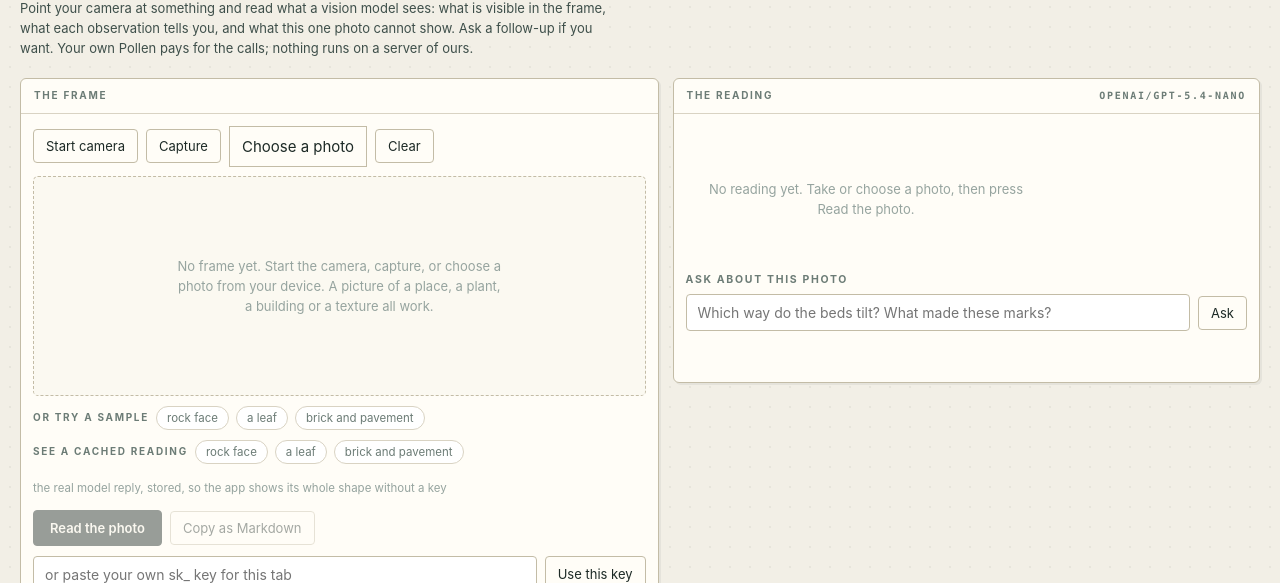
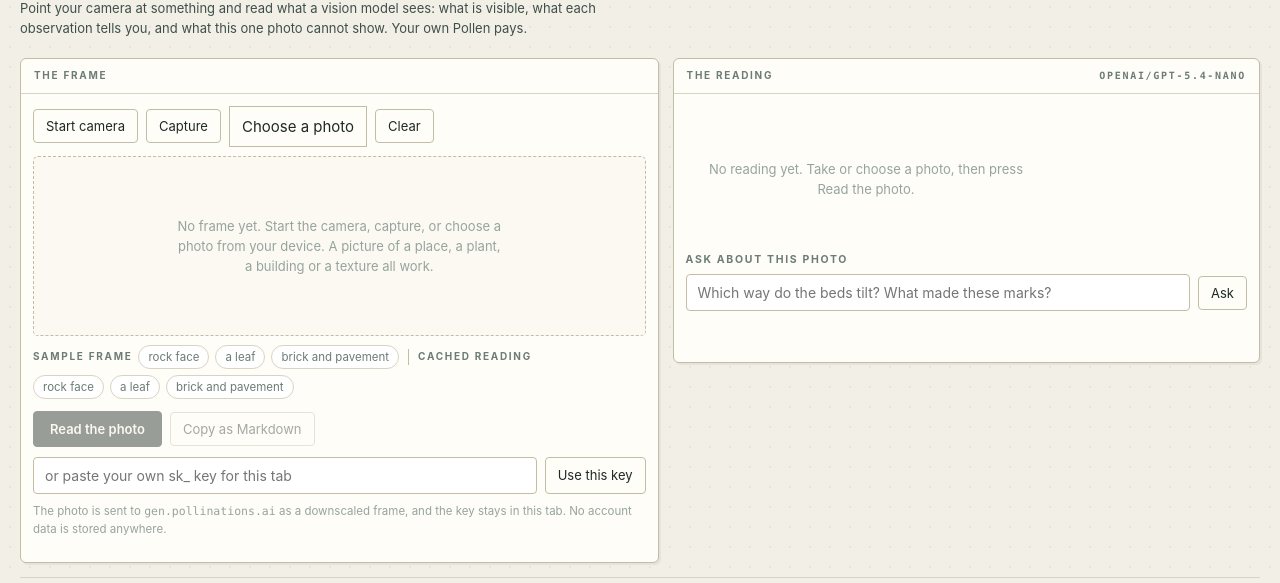
Before and after one commit to Sugamdeol/fieldglass, a plain HTML site: page index.html in a window 1280 px wide. Shown: the part 63-646 px from the top of the page. Drawn offline with Linux system fonts and the light colour scheme.

Commit message:
Compact the sample rows and the intro so the app fits one screen

```diff
--- a/index.html
+++ b/index.html
@@ -55,15 +55,17 @@
   .keyrow{display:flex;gap:8px;flex-wrap:wrap;margin-top:10px}
   .keyrow input{flex:1;min-width:200px}
   .stage{margin-top:9px;border:1px dashed var(--rule2);border-radius:5px;background:#fbf9f1;
-    min-height:220px;display:flex;align-items:center;justify-content:center;position:relative;overflow:hidden}
-  .stage video,.stage img{max-width:100%;max-height:56vh;display:block;border-radius:4px}
+    min-height:180px;display:flex;align-items:center;justify-content:center;position:relative;overflow:hidden}
+  .stage video,.stage img{max-width:100%;max-height:min(46vh,340px);display:block;border-radius:4px}
   #shotWrap{display:none}
-  #shotWrap.on{display:flex;flex-wrap:wrap;gap:8px;justify-content:center;padding:10px}
+  #shotWrap.on{display:flex;flex-wrap:wrap;gap:8px;justify-content:center;padding:8px}
   #camWrap{display:none;padding:10px;flex-direction:column;gap:9px;align-items:center}
   #camWrap.on{display:flex}
-  .ph{color:var(--faint);font-size:13px;padding:34px 18px;text-align:center;max-width:44ch}
-  .examples{margin-top:10px;display:flex;gap:7px;flex-wrap:wrap;align-items:center}
-  .examples button{background:#fff;border:1px solid var(--rule);color:var(--dim);padding:4px 10px;border-radius:999px;font-size:11.5px}
+  .ph{color:var(--faint);font-size:13px;padding:26px 18px;text-align:center;max-width:44ch}
+  .examples{margin-top:9px;display:flex;gap:6px;flex-wrap:wrap;align-items:center}
+  .examples span{display:inline-flex;gap:6px;align-items:center}
+  .examples .cached-label{border-left:1px solid var(--rule2);padding-left:9px;margin-left:3px}
+  .examples button{background:#fff;border:1px solid var(--rule);color:var(--dim);padding:4px 9px;border-radius:999px;font-size:11.5px}
   .examples button:hover{border-color:var(--green);color:var(--green)}
 
   .panel.empty .ph{padding:40px 18px}
@@ -97,9 +99,9 @@
   .status.err{color:var(--rust)}
   .status.ok{color:var(--green)}
   .fine{font-size:11.5px;color:var(--faint);margin-top:9px}
-  footer{border-top:1px solid var(--rule);margin-top:18px;padding:12px 0 22px;color:var(--dim);font-size:12px}
+  footer{border-top:1px solid var(--rule);margin-top:14px;padding:11px 0 16px;color:var(--dim);font-size:12px}
   footer img{height:19px;vertical-align:-4px}
-  @media (max-width:1000px){.stage video,.stage img{max-height:44vh}}
+  @media (max-width:1000px){.stage video,.stage img{max-height:40vh}}
 </style>
 </head>
 <body>
@@ -108,9 +110,8 @@
     <div class="top">
       <div>
         <h1>Fieldglass</h1>
-        <p class="tag">Point your camera at something and read what a vision model sees: what is
-          visible in the frame, what each observation tells you, and what this one photo cannot show.
-          Ask a follow-up if you want. Your own Pollen pays for the calls; nothing runs on a server of ours.</p>
+        <p class="tag">Point your camera at something and read what a vision model sees: what is visible,
+          what each observation tells you, and what this one photo cannot show. Your own Pollen pays.</p>
       </div>
       <div class="authbox">
         <span id="who" class="who"></span>
@@ -145,19 +146,19 @@
             <div id="shotWrap"><img id="shot" alt="The frame that will be read"></div>
           </div>
 
-          <div class="examples" id="examples">
-            <span class="micro">Or try a sample</span>
+          <div class="examples">
+            <span class="micro">Sample frame</span>
+            <span id="examples">
               <button data-src="docs/examples/cliff.jpg">rock face</button>
               <button data-src="docs/examples/plant.jpg">a leaf</button>
               <button data-src="docs/examples/street.jpg">brick and pavement</button>
-          </div>
-
-          <div class="examples" id="samples">
-            <span class="micro">See a cached reading</span>
+            </span>
+            <span class="micro cached-label">Cached reading</span>
+            <span id="samples" title="The real model reply for that frame, stored, so the app shows its whole shape without a key">
               <button data-sample="cliff">rock face</button>
               <button data-sample="plant">a leaf</button>
               <button data-sample="street">brick and pavement</button>
-            <span class="fine">the real model reply, stored, so the app shows its whole shape without a key</span>
+            </span>
           </div>
 
           <div class="controls" style="margin-top:12px">
```
Lines whose indentation alone changed are shown as unchanged.
